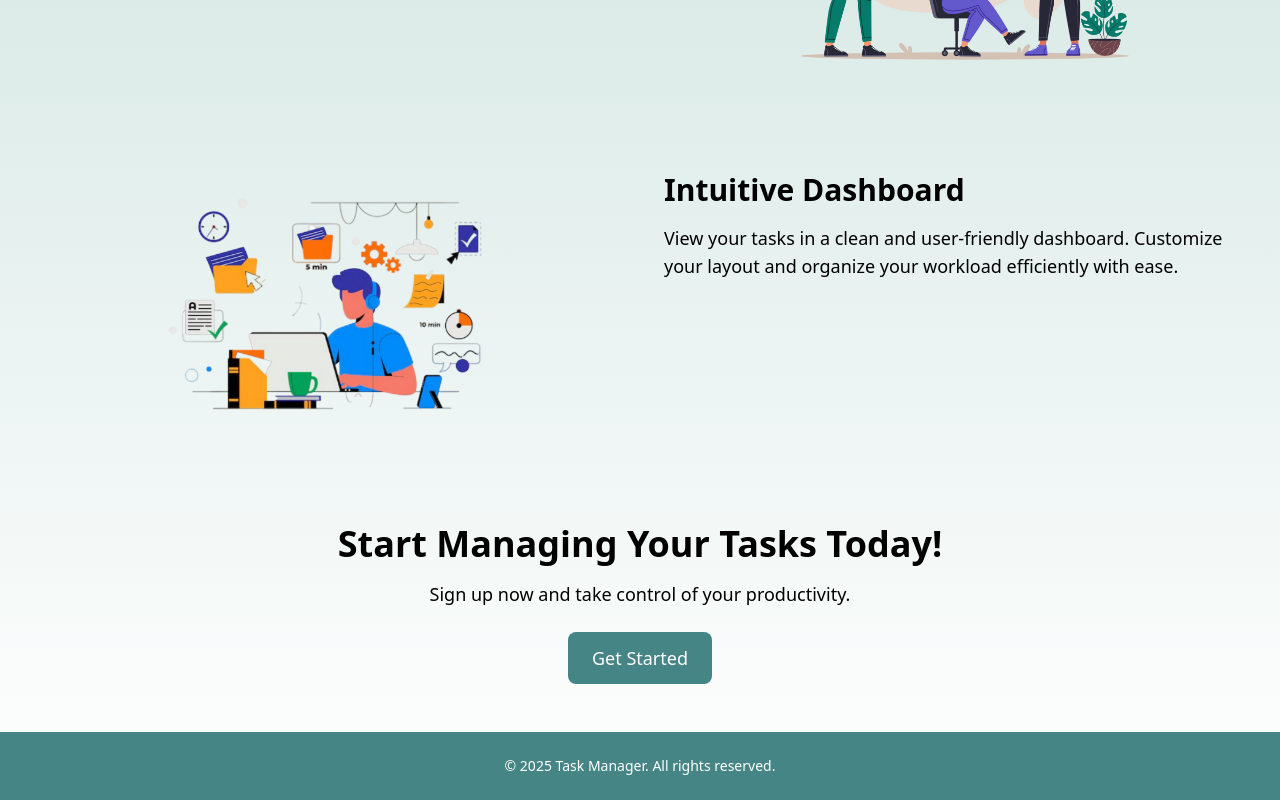
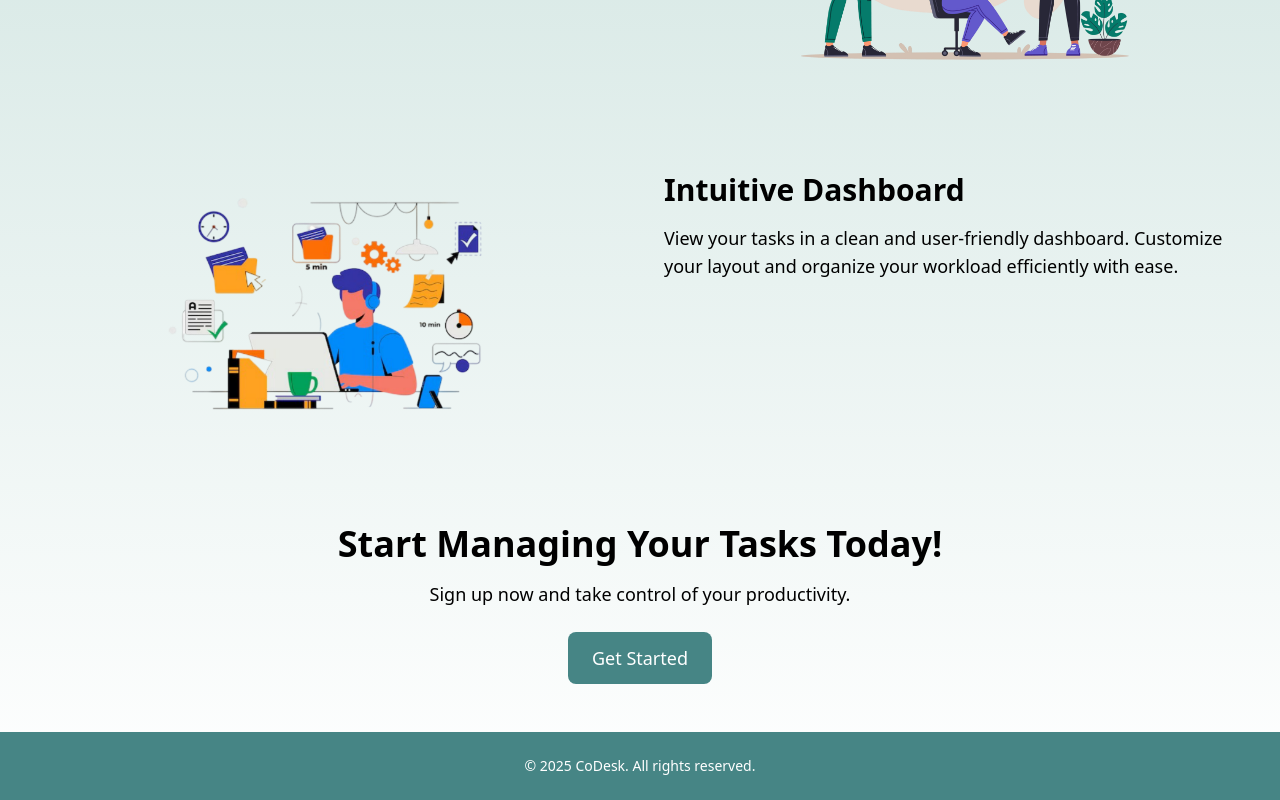
Before and after one commit to PavanBhaskarThota/Kazam_TM-KTM, a React (Vite) app in the folder client/: page / in a window 1280 px wide. Shown: the part 1276-2076 px from the top of the page. Built offline with nearby package versions, Linux system fonts and the light colour scheme; no server answers.

Commit message:
Small changes

```diff
--- a/client/src/pages/Home.tsx
+++ b/client/src/pages/Home.tsx
@@ -126,7 +126,7 @@ export const Home = () => {
 
       <footer className="bg-[#468585] text-white py-6 text-center">
         <p className="text-sm">
-          &copy; 2025 Task Manager. All rights reserved.
+          &copy; 2025 CoDesk. All rights reserved.
         </p>
       </footer>
     </div>
```
Also changed, not shown: 1 other file (tests, documents, lock files or other folders).
